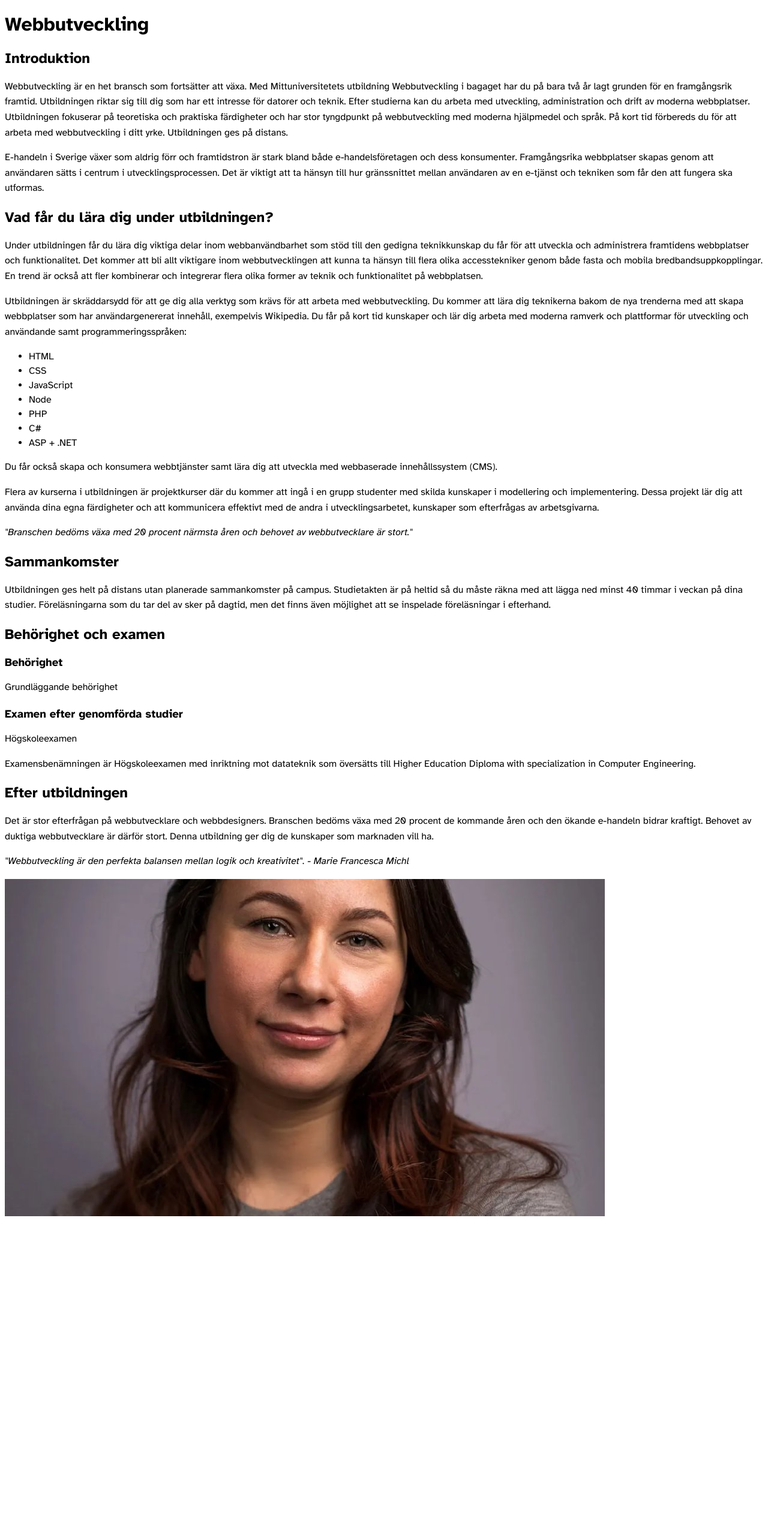
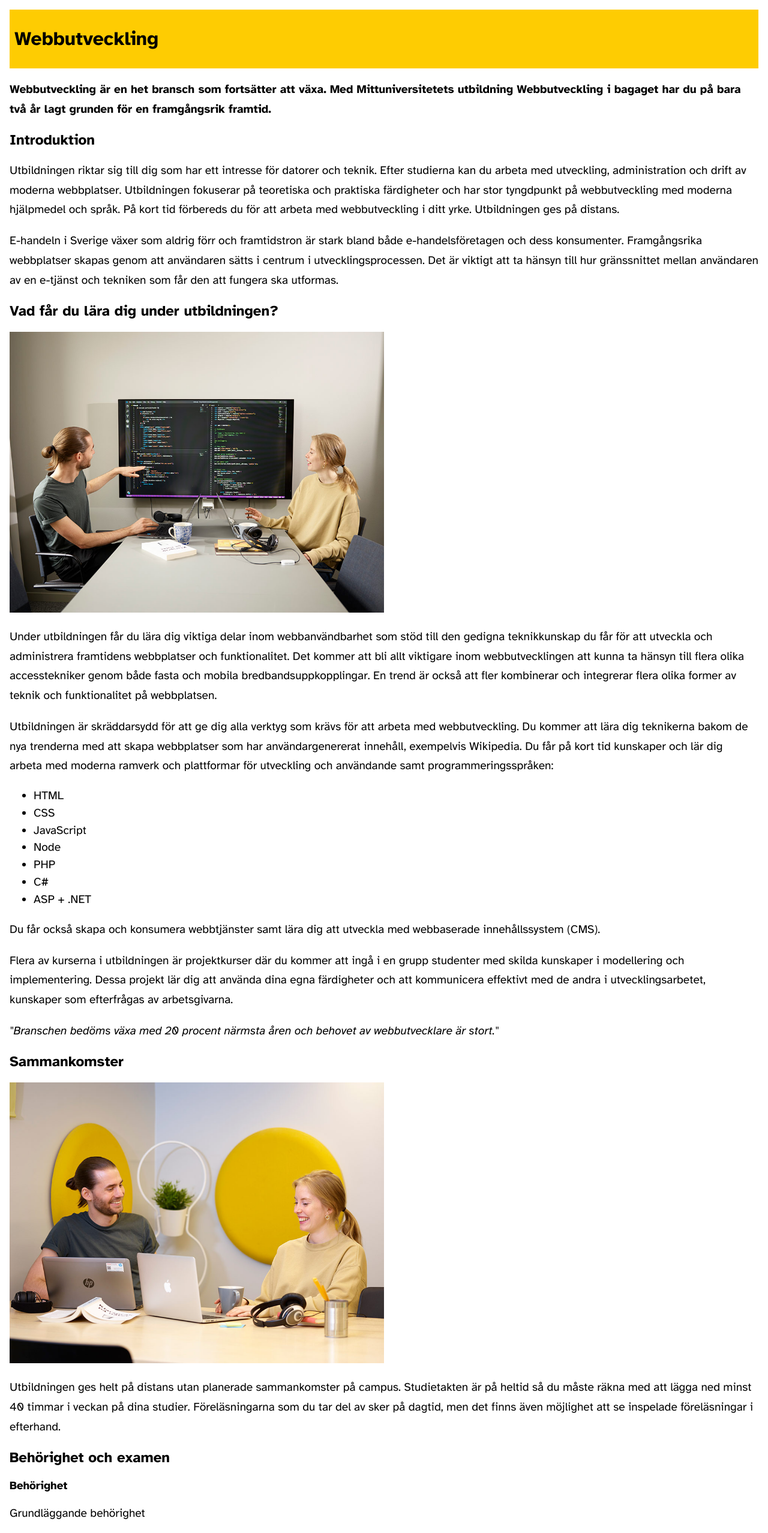
Before and after one commit to ghamlton/Tillganglig_design, a plain HTML site: page index.html in a window 1280 px wide. Shown: the top 2555 px of the page at 60% size. Before the commit the page ends 2040 px from the top, so only its background shows below. Drawn offline with Linux system fonts and the light colour scheme.

Commit message:
Hemsidan är i princip klar
Lade till två sista bilderna, samt en ingress och enkel footer. I css-filen lade jag till style för header, p, body, width för bilderna och kod för @media.

```diff
--- a/css/style.css
+++ b/css/style.css
@@ -3,10 +3,21 @@
 
 body{
     font-family: "Atkinson Hyperlegible", sans-serif;
+    margin: 1em;
+}
+
+header{
+    background-color: #FECC02;
+    padding: .5em;
+}
+
+h1{
+    font-size: 2em;
 }
 
 p{
-    line-height: 1.6;
+    line-height: 1.8;
+    font-size: 1.2em;
 }
 
 p.quote{
@@ -15,26 +26,58 @@ p.quote{
 
 ul li{
     line-height: 1.5;
+    font-size: 1.2em;
 }
+
+#pic1{
+    width: 60%;
+}
+
+#pic2{
+    width: 60%;
+}
+
+#pic3{
+    width: 60%;
+}
+
+p.ingress{
+    font-weight: bold;
+}
+
+footer{
+    background-color: #006AA7;
+    padding: .1em;
+    margin-top: 1em;
+    padding-left: .5em;
+}
+
+footer h2{
+    color: white;
+}
+
+@media (min-width: 768px){
+
+    #pic1{
+        width: 50%;
+    }
+
+    #pic2{
+        width: 50%;
+    }
+
+    #pic3{
+        width: 50%;
+    }
+
+    p{
+        line-height: 1.7;
+        font-size: 1.2em;
+    }
 
 
 
 
 
 
-
-
-
-
-
-
-
-
-
-
-
-
-
-@media (min-width: 768px){
-
 }
--- a/index.html
+++ b/index.html
@@ -14,13 +14,17 @@
 
     <main>
 
+        <p class="ingress">Webbutveckling är en het bransch som fortsätter att växa. Med Mittuniversitetets utbildning Webbutveckling i bagaget har du på bara två år lagt grunden för en framgångsrik framtid.</p>
+
         <h2>Introduktion</h2>
 
-        <p>Webbutveckling är en het bransch som fortsätter att växa. Med Mittuniversitetets utbildning Webbutveckling i bagaget har du på bara två år lagt grunden för en framgångsrik framtid. Utbildningen riktar sig till dig som har ett intresse för datorer och teknik. Efter studierna kan du arbeta med utveckling, administration och drift av moderna webbplatser. Utbildningen fokuserar på teoretiska och praktiska färdigheter och har stor tyngdpunkt på webbutveckling med moderna hjälpmedel och språk. På kort tid förbereds du för att arbeta med webbutveckling i ditt yrke. Utbildningen ges på distans.</p>
+        <p>Utbildningen riktar sig till dig som har ett intresse för datorer och teknik. Efter studierna kan du arbeta med utveckling, administration och drift av moderna webbplatser. Utbildningen fokuserar på teoretiska och praktiska färdigheter och har stor tyngdpunkt på webbutveckling med moderna hjälpmedel och språk. På kort tid förbereds du för att arbeta med webbutveckling i ditt yrke. Utbildningen ges på distans.</p>
 
         <p>E-handeln i Sverige växer som aldrig förr och framtidstron är stark bland både e-handelsföretagen och dess konsumenter. Framgångsrika webbplatser skapas genom att användaren sätts i centrum i utvecklingsprocessen. Det är viktigt att ta hänsyn till hur gränssnittet mellan användaren av en e-tjänst och tekniken som får den att fungera ska utformas.</p>
 
         <h2>Vad får du lära dig under utbildningen?</h2>
+
+        <img id="pic1" src="images/CF017230.jpg" alt="Två personer kollar på en skärm med kod">
 
         <p>Under utbildningen får du lära dig viktiga delar inom webbanvändbarhet som stöd till den gedigna teknikkunskap du får för att utveckla och administrera framtidens webbplatser och funktionalitet. Det kommer att bli allt viktigare inom webbutvecklingen att kunna ta hänsyn till flera olika accesstekniker genom både fasta och mobila bredbandsuppkopplingar. En trend är också att fler kombinerar och integrerar flera olika former av teknik och funktionalitet på webbplatsen.</p>
 
@@ -41,6 +45,9 @@
         <p class="quote">"Branschen bedöms växa med 20 procent närmsta åren och behovet av webbutvecklare är stort."</p>
 
         <h2>Sammankomster</h2>
+
+        <img id="pic2" src="images/CF017374.jpg" alt="Två personer sitter vid datorer och ler">
+
         <p>Utbildningen ges helt på distans utan planerade sammankomster på campus. Studietakten är på heltid så du måste räkna med att lägga ned minst 40 timmar i veckan på dina studier. Föreläsningarna som du tar del av sker på dagtid, men det finns även möjlighet att se inspelade föreläsningar i efterhand.</p>
 
         <h2>Behörighet och examen</h2>
@@ -58,12 +65,12 @@
 
         <p class="quote">"Webbutveckling är den perfekta balansen mellan logik och kreativitet". - Marie Francesca Michl</p>
 
-        <img src="images/marie.jpg" alt="Marie Francesca Michl">
+        <img id="pic3" src="images/marie.jpg" alt="Porträttbild av Marie Francesca Michl">
 
     </main>
 
     <footer>
-
+        <h2>Hemsidans slut</h2>
     </footer>
 </body>
 </html>
```
Also changed, not shown: 1 other file.
